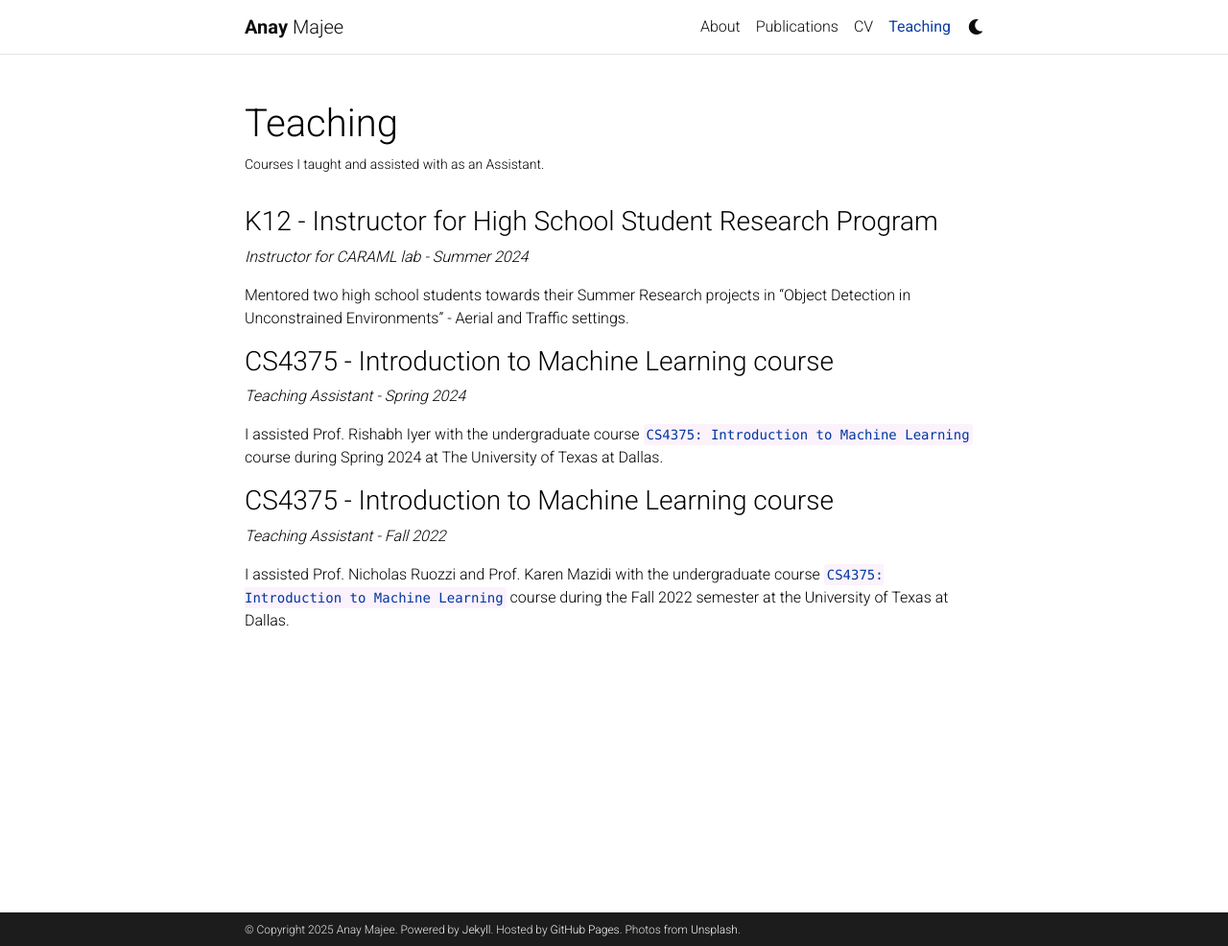
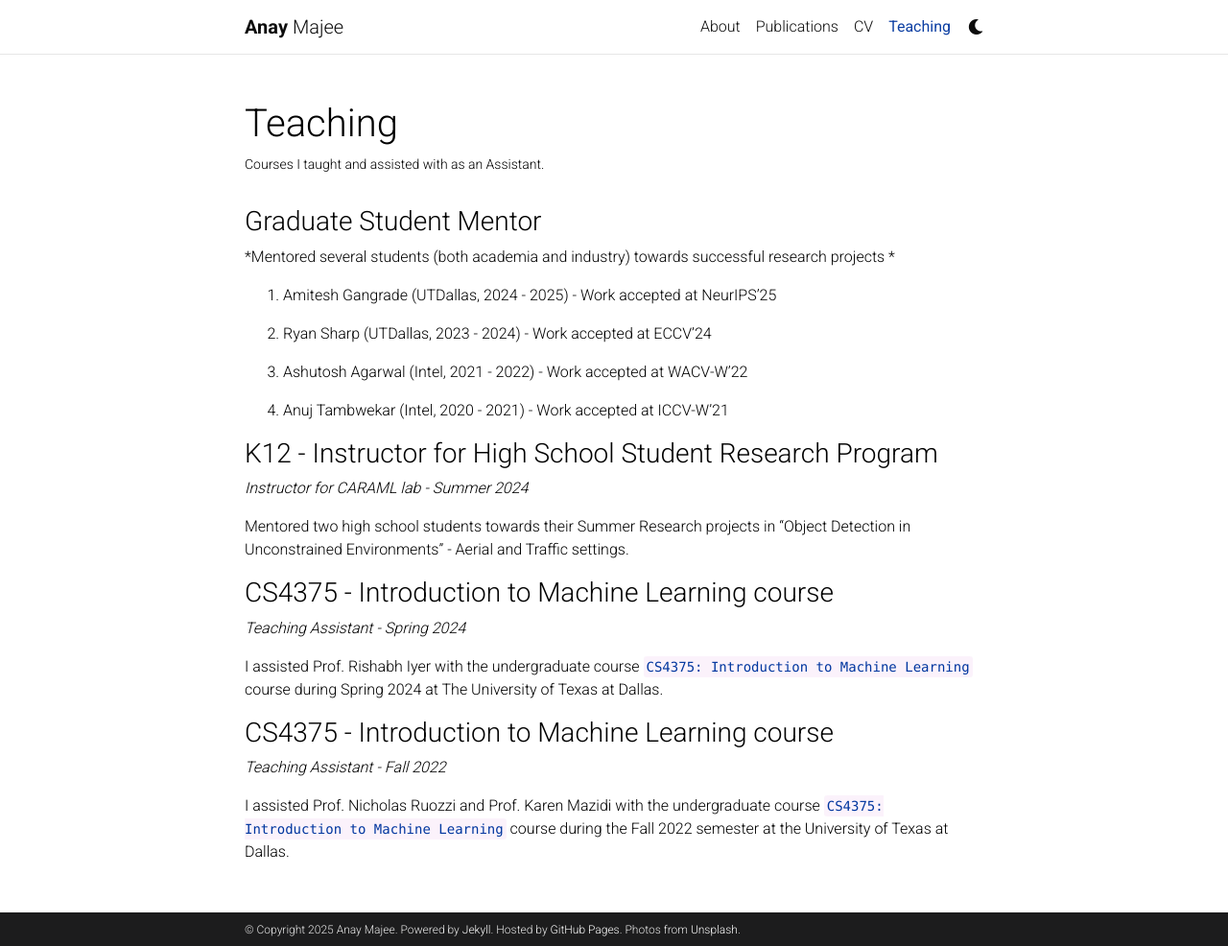
Before and after one commit to amajee11us/amajee11us.github.io, a Jekyll site: the page built from _pages/teaching.md, in a window 1280 px wide and 986 px high. Shown: the whole window at 96% size. Built offline with Jekyll 4.4.1, drawn with Linux system fonts in a browser that asks for light colours; comment, search, counter and statistics services are not loaded; a style sheet for code colours, icons or effects is not loaded.

Commit message:
Added students

```diff
--- a/_pages/teaching.md
+++ b/_pages/teaching.md
@@ -6,6 +6,17 @@ description: Courses I taught and assisted with as an Assistant.
 nav: true
 nav_order: 5
 ---
+
+### Graduate Student Mentor
+*Mentored several students (both academia and industry) towards successful research projects *
+
+1. Amitesh Gangrade (UTDallas, 2024 - 2025) - Work accepted at NeurIPS'25
+
+2. Ryan Sharp (UTDallas, 2023 - 2024) - Work accepted at ECCV'24
+
+3. Ashutosh Agarwal (Intel, 2021 - 2022) - Work accepted at WACV-W'22
+
+4. Anuj Tambwekar (Intel, 2020 - 2021) - Work accepted at ICCV-W'21
 
 ### K12 - Instructor for High School Student Research Program
 *Instructor for CARAML lab - Summer 2024*
```
